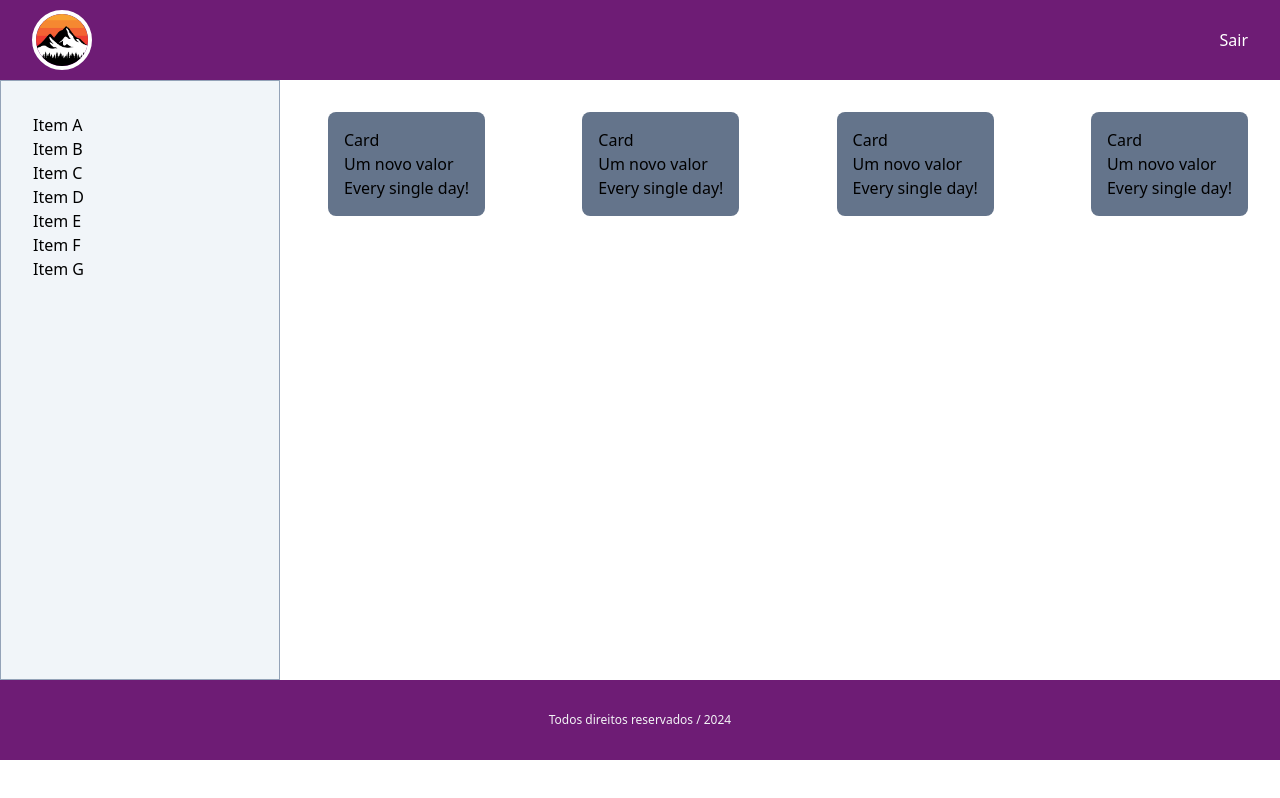
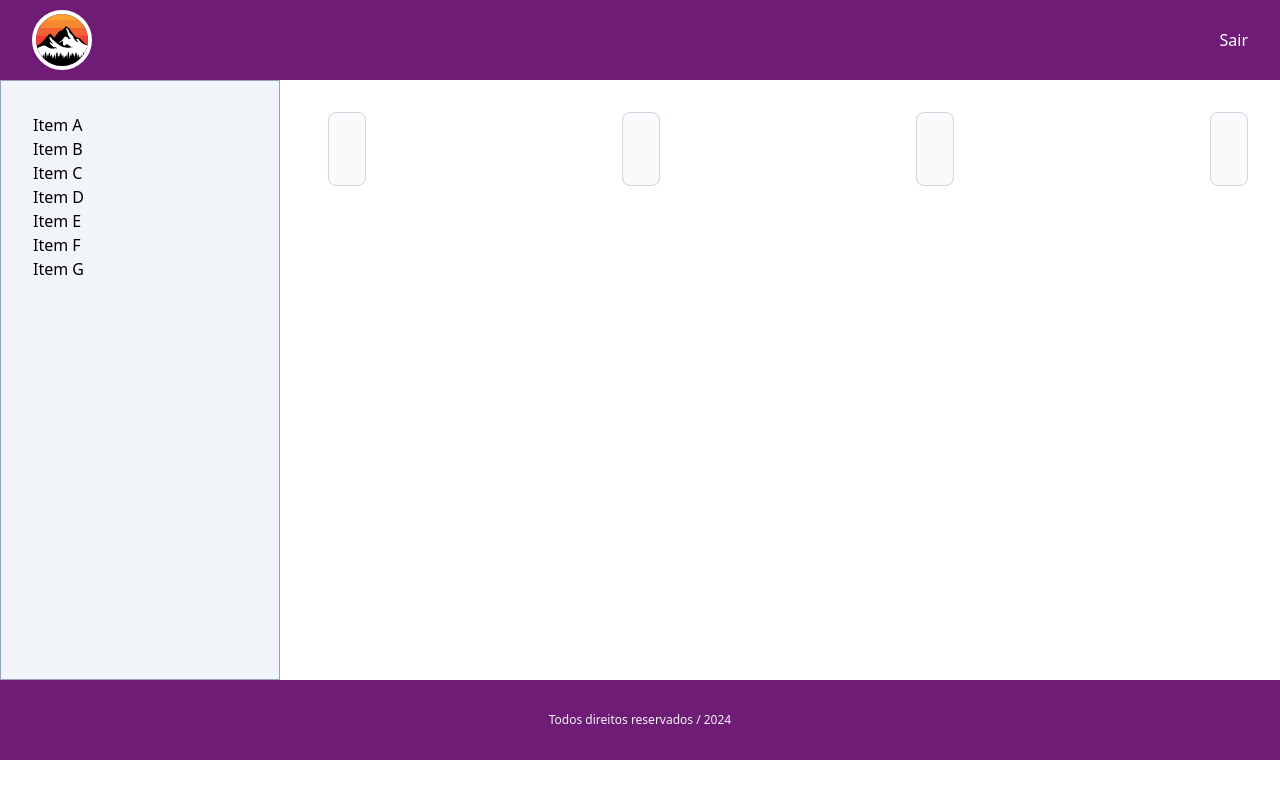
Before and after one commit to thaisquintana/invocies-dashboard, a React (Vite) app: page /home in a window 1280 px wide. Built offline with nearby package versions, Linux system fonts and the light colour scheme.

Commit message:
improvement card component

```diff
--- a/src/components/Card/index.tsx
+++ b/src/components/Card/index.tsx
@@ -1,10 +1,24 @@
-export const Card: React.FC = () => {
+import { CardProps } from "./types";
+
+export const Card: React.FC<CardProps> = ({label, title, value, icon})=> {
   return (
-    <div className="w-full p-4 bg-slate-500 h-auto rounded-lg">
-      <p>Card</p>
-      <label>Um novo valor</label>
-      <br />
-      <label>Every single day!</label>
+    <div className="w-full p-4 bg-slate-50 border h-auto rounded-lg border-gray-300">
+      <div className="flex gap-2 flex-row text-xs items-center">
+
+        <label className="text-pink-600">{label}</label>
+      </div>
+      <div className="mt-4">
+        <h1 className="text-3xl font-bold text-pink-600">{value}</h1>
+        <div className="flex items-center mt-2">
+          <div>
+        {icon}
+        </div>
+        <div>
+          <span className="ml-1 text-sm text-purple-900">{title}</span>
+        </div>
+          </div>
+      </div>
+
     </div>
   );
 };
--- /dev/null
+++ b/src/components/Card/types.ts
@@ -0,0 +1,6 @@
+export type CardProps = {
+    title: string
+    value: string
+    label: string
+    icon: React.ReactNode
+}
```
